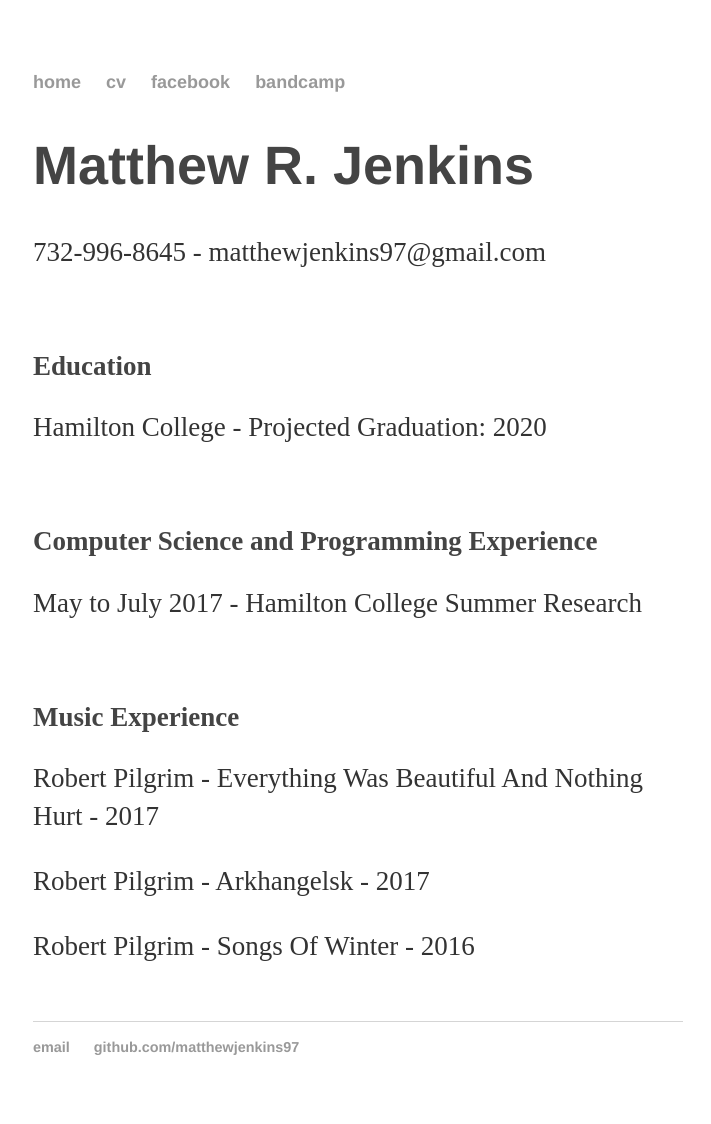
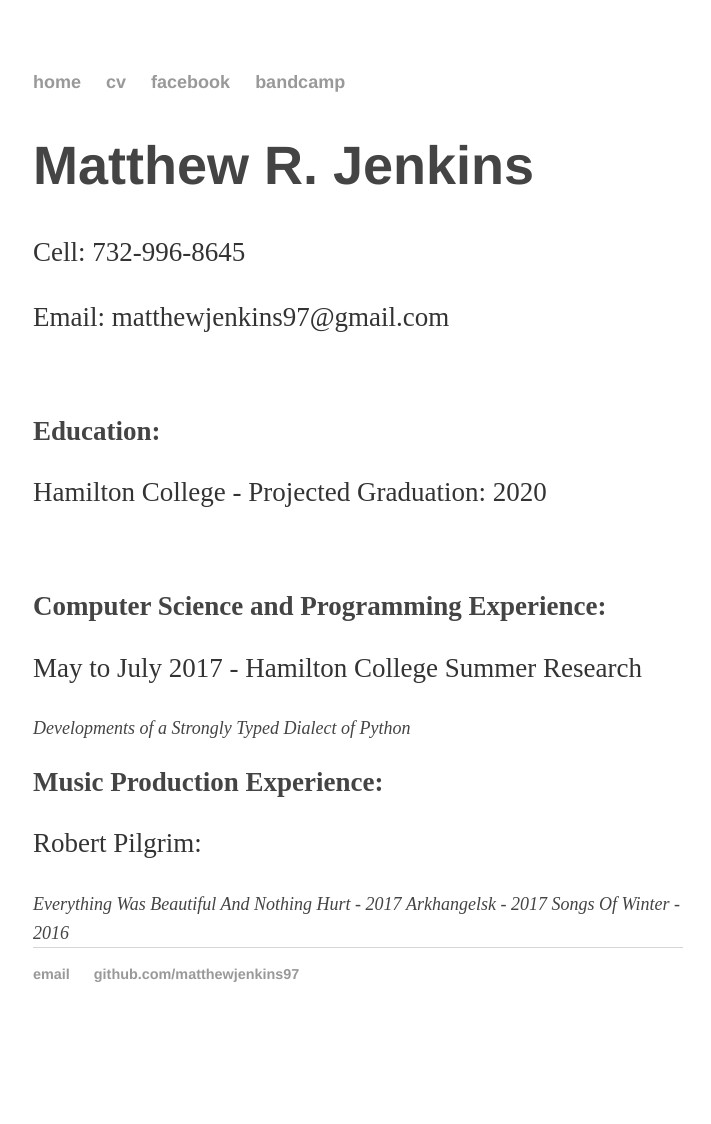
Before and after one commit to matthewjenkins97/matthewjenkins97.github.io, a Jekyll site: the page built from cv/index.html, in a window 1280 px wide. Shown: the whole page, without its empty margins (282-993 px from the left). Built offline with Jekyll 4.4.1, drawn with Linux system fonts in a browser that asks for light colours; after the commit the page ends 1050 px from its top, so only the background shows below that.

Commit message:
more cv changes

```diff
--- a/cv/index.html
+++ b/cv/index.html
@@ -4,17 +4,20 @@ title: Matthew R. Jenkins - CV
 ---
 <div class="blurb">
     <h1>Matthew R. Jenkins</h1>
-    <p>732-996-8645 - matthewjenkins97@gmail.com</p>
+    <p>Cell: 732-996-8645</p>
+    <p>Email: matthewjenkins97@gmail.com</p>
     <br>
-    <h2>Education</h2>
+    <h2>Education:</h2>
     <p>Hamilton College - Projected Graduation: 2020</p>
     <br>
-    <h2>Computer Science and Programming Experience</h2>
+    <h2>Computer Science and Programming Experience:</h2>
     <p>May to July 2017 - Hamilton College Summer Research</p>
+    <i>Developments of a Strongly Typed Dialect of Python</i>
     <br>
-    <h2>Music Experience</h2>
-    <p>Robert Pilgrim - Everything Was Beautiful And Nothing Hurt - 2017</p>
-    <p>Robert Pilgrim - Arkhangelsk - 2017</p>
-    <p>Robert Pilgrim - Songs Of Winter - 2016</p>
+    <h2>Music Production Experience:</h2>
+    <p>Robert Pilgrim:</p>
+    <i>Everything Was Beautiful And Nothing Hurt - 2017</i>
+    <i>Arkhangelsk - 2017</i>
+    <i>Songs Of Winter - 2016</i>
     <br>
 </div><!-- /.blurb -->
```
